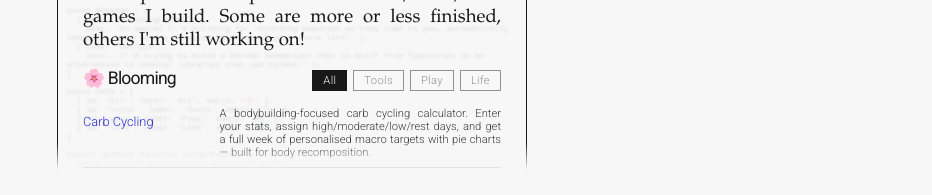
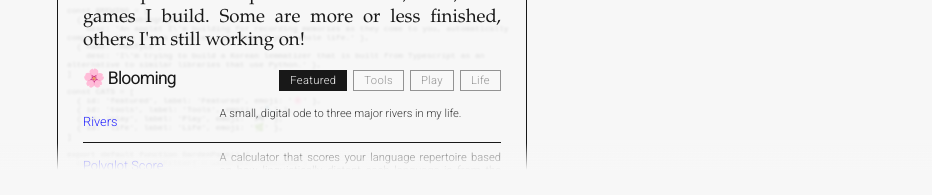
Before and after one commit to sandhals/brixtonzip, a Next.js app: page /garden in a window 1280 px wide. Shown: the part 523-718 px from the top of the page, without its empty margins (348-1280 px from the left). Built offline with nearby package versions, Linux system fonts and the light colour scheme.

Commit message:
small garden update

```diff
--- a/pages/garden.tsx
+++ b/pages/garden.tsx
@@ -7,25 +7,25 @@ const ITEMS = [
     desc: 'A bodybuilding-focused carb cycling calculator. Enter your stats, assign high/moderate/low/rest days, and get a full week of personalised macro targets with pie charts — built for body recomposition.' },
   { name: 'Markdown Editor', href: '/garden/markdown', cat: 'tools',
     desc: 'A lightweight split-screen markdown editor. Write markdown on the left, see rich text on the right — or edit either side. Supports hotkeys, link tooltips, and auto-save.' },
-  { name: 'Rivers', href: '/garden/rivers', cat: 'life',
+  { name: 'Rivers', href: '/garden/rivers', cat: 'life', featured: true,
     desc: 'A small, digital ode to three major rivers in my life.' },
-  { name: 'Polyglot Score', href: '/garden/polyglot', cat: 'tools',
+  { name: 'Polyglot Score', href: '/garden/polyglot', cat: 'tools', featured: true,
     desc: 'A calculator that scores your language repertoire based on how linguistically distant each language is from the ones you already know.' },
-  { name: 'Sit With Me', href: '/garden/hi', cat: 'play',
+  { name: 'Sit With Me', href: '/garden/hi', cat: 'play', featured: true,
     desc: 'A hyperminimal game coded with only 777 characters. Come find me in the forest and sit with me. View the source!' },
   { name: 'Creatine', href: '/garden/creatine', cat: 'life',
     desc: 'A creatine saturation calculator. Enter when you were last saturated and your dosing plan, and it tells you how many days until you\'re fully loaded — with a day-by-day tracker.' },
-  { name: 'Suntime', href: '/garden/suntime', cat: 'life',
+  { name: 'Suntime', href: '/garden/suntime', cat: 'life', featured: true,
     desc: 'A clock that tells time in terms of the sun. See how long you\'ve been in the sun, how long until sunset, how deep into the night you are, or how long until sunrise — based on your location.' },
   { name: 'Living Daylight', href: '/garden/daylight', cat: 'life',
     desc: 'I\'m constantly checking weather websites in the winter to countdown how many days until the sun rises before I have to, or how may days until the sun will still be up when I\'m off work, so I made a website to just figure it out for me.' },
   { name: 'Bookshot', href: '/garden/bookshot', cat: 'life',
     desc: 'Generate a phone-sized graphic of your monthly reading. Search books by ISBN, title or author, customize the message, and screenshot to upload!' },
-  { name: 'Omikuji', href: '/garden/omikuji', cat: 'play',
+  { name: 'Omikuji', href: '/garden/omikuji', cat: 'play', featured: true,
     desc: 'A digital omikuji for 2026 for those who can\'t visit a shrine.' },
-  { name: 'Cyclic Calendar', href: '/garden/cyclic', cat: 'life',
+  { name: 'Cyclic Calendar', href: '/garden/cyclic', cat: 'life', featured: true,
     desc: <>A simple calendar tool for visualizing and customizing <a href="https://www.youtube.com/watch?v=BiY2yUwTgQc" style={{ fontSize: 'inherit' }}>cyclic calendar</a> years.</> },
-  { name: 'Spectris', href: '/garden/spectris', cat: 'play',
+  { name: 'Spectris', href: '/garden/spectris', cat: 'play', featured: true,
     desc: 'My very own tetris variant! Multicoloured tetrimos fill the space, but you can only clear the blocks by aligning four or more of the same colour.' },
   { name: 'Ratio Ruler', href: '/garden/ratio', cat: 'tools',
     desc: 'A simple line drawing tool for measuring objects in an image relative to each other.' },
@@ -43,15 +43,15 @@ const BREWING = [
 ]
 
 const CATS = [
-  { id: 'all', label: 'All', emoji: '🌸' },
+  { id: 'featured', label: 'Featured', emoji: '🌸' },
   { id: 'tools', label: 'Tools', emoji: '🔧' },
   { id: 'play', label: 'Play', emoji: '🎮' },
   { id: 'life', label: 'Life', emoji: '🌿' },
 ]
 
 export default function GardenPage() {
-  const [filter, setFilter] = useState('all')
-  const filtered = filter === 'all' ? ITEMS : ITEMS.filter(i => i.cat === filter)
+  const [filter, setFilter] = useState('featured')
+  const filtered = filter === 'featured' ? ITEMS.filter(i => i.featured) : ITEMS.filter(i => i.cat === filter)
   const activeEmoji = CATS.find(c => c.id === filter)?.emoji
 
   return (
```
